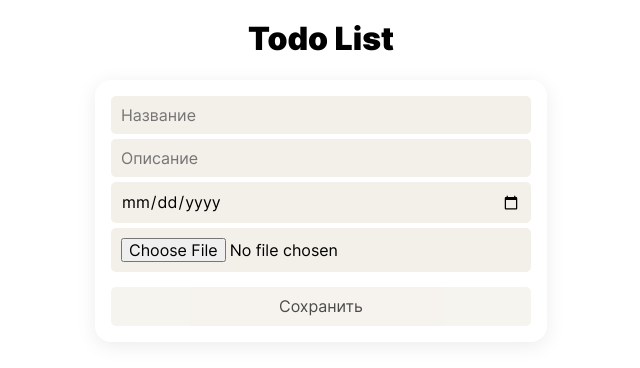
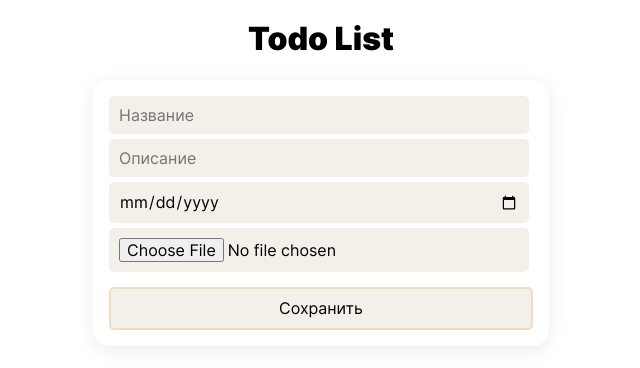
Before and after one commit to NataSmit/todo-list, a React (Create React App) app: page / in a window 1280 px wide. In both pictures the pointer is over the button "Сохранить". Shown: the top 368 px of the page, without its empty margins (319-959 px from the left). Built offline with nearby package versions, Linux system fonts and the light colour scheme; no server answers; the database is empty.

Commit message:
btn style changed

```diff
--- a/src/App.css
+++ b/src/App.css
@@ -38,10 +38,15 @@
   border: none;
   border-radius: 5px;
   margin-top: 10px;
-  transition: opacity 0.3s ease;
+  border: 2px solid transparent;
 }
 
-.submit-btn:hover, .delete-btn:hover, .checkbox:hover, .checkbox-checked:hover {
+.submit-btn:hover {
+  cursor: pointer;
+  border: 2px solid rgb(240, 221, 193);
+}
+
+.delete-btn:hover, .checkbox:hover, .checkbox-checked:hover {
   cursor: pointer;
   opacity: 0.7;
 }
```
Also changed, not shown: 1 other file (tests, documents, lock files or other folders).
